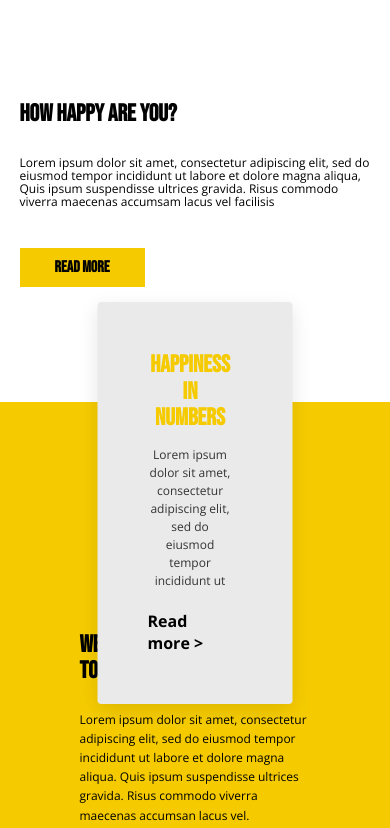
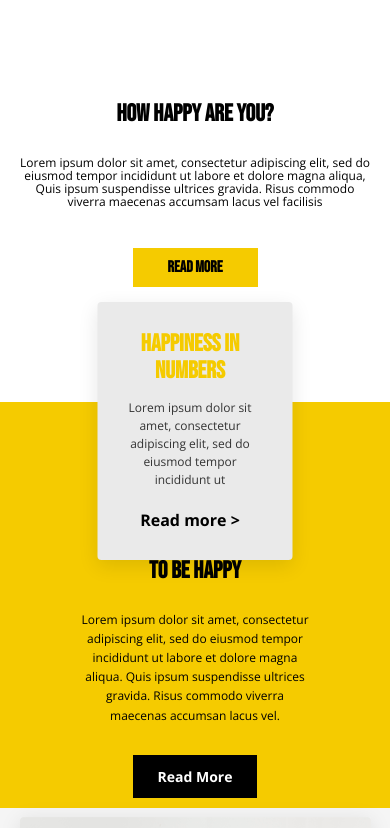
Before and after one commit to Robledom10/Henrry-Falla-Happiness, a plain HTML site: page index.html in a window 390 px wide. Shown: the part 443-1271 px from the top of the page. Drawn offline with nearby package versions, Linux system fonts and the light colour scheme.

Commit message:
Terminado

```diff
--- a/styles/style.css
+++ b/styles/style.css
@@ -740,20 +740,35 @@ footer img {
     padding: 2.5% 5%;
   }
 
+  .happiness-right {
+    text-align: center;
+  }
+
   .happiness-image img {
     max-width: 100%;
   }
 
-  h1, h2, h3, h4, h5, h6, .number-title h2, .help-text h2, .subscribe-content h2 {
+  h1, h2, h3, h4, h5, h6, .number-title h2, .help-text h2, .subscribe-content h2, .stats-content h2, .about-content h2, .team-content h2, .method-content h2, .contact-container h2 {
     font-size: 1.5rem;
   }
 
-  p {
+  p, .stats-content p, .about-content p, .team-content p, .method-content p, .contact-container p {
     font-size: 12px;
   }
 
+  .help-content{
+    text-align: center;
+  }
   .subscribe-container {
     flex-direction: column;
+  }
+
+  .numbers-container {
+    padding: 29px;
+  }
+
+  .section-numbers {
+    padding-top: 40px;
   }
 
   .subscribe-content {
@@ -770,4 +785,12 @@ footer img {
   .number-paragrapht p, .help-text p{
     font-size: 12px;
   }
+
+  .stats-image {
+    padding-top: 0;
+  }
+
+  .method-section {
+    text-align: center;
+  }
 }
```
